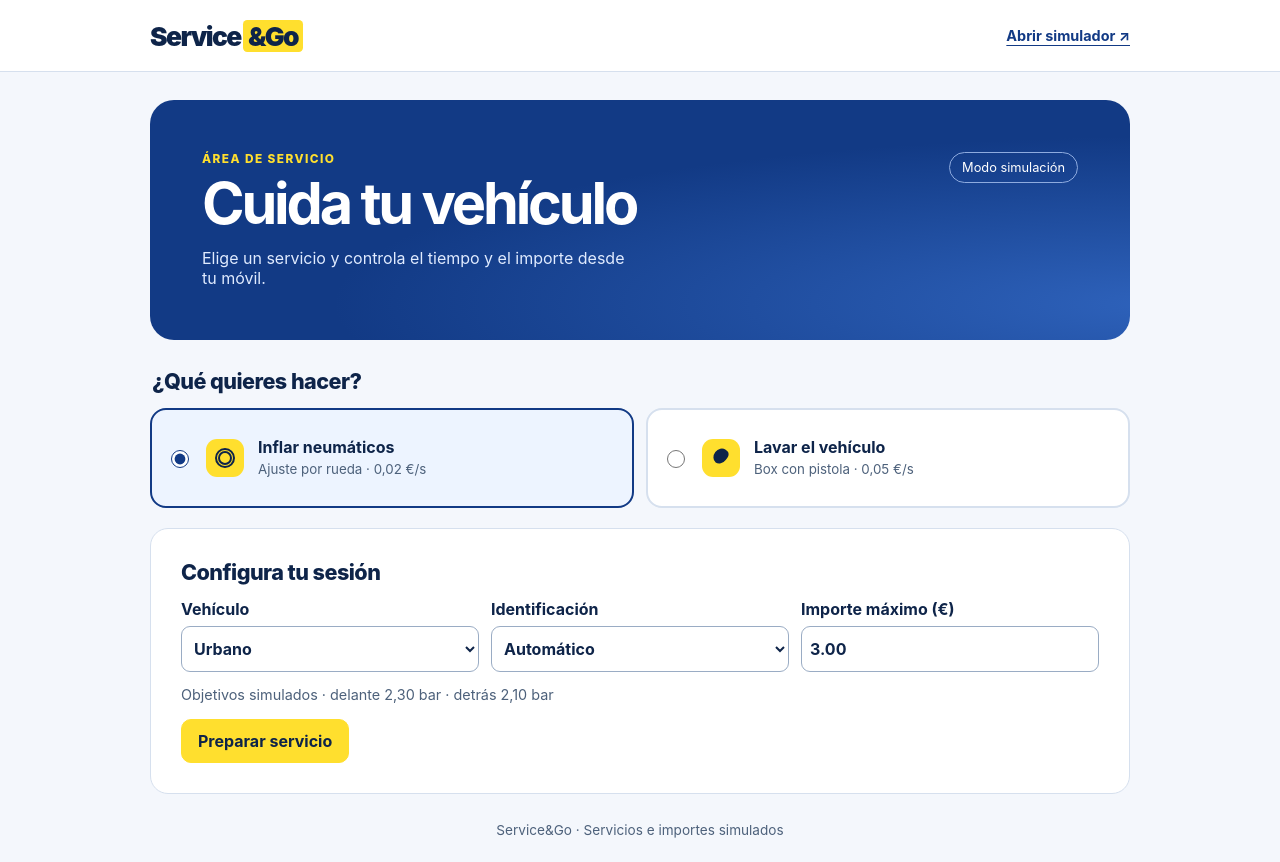
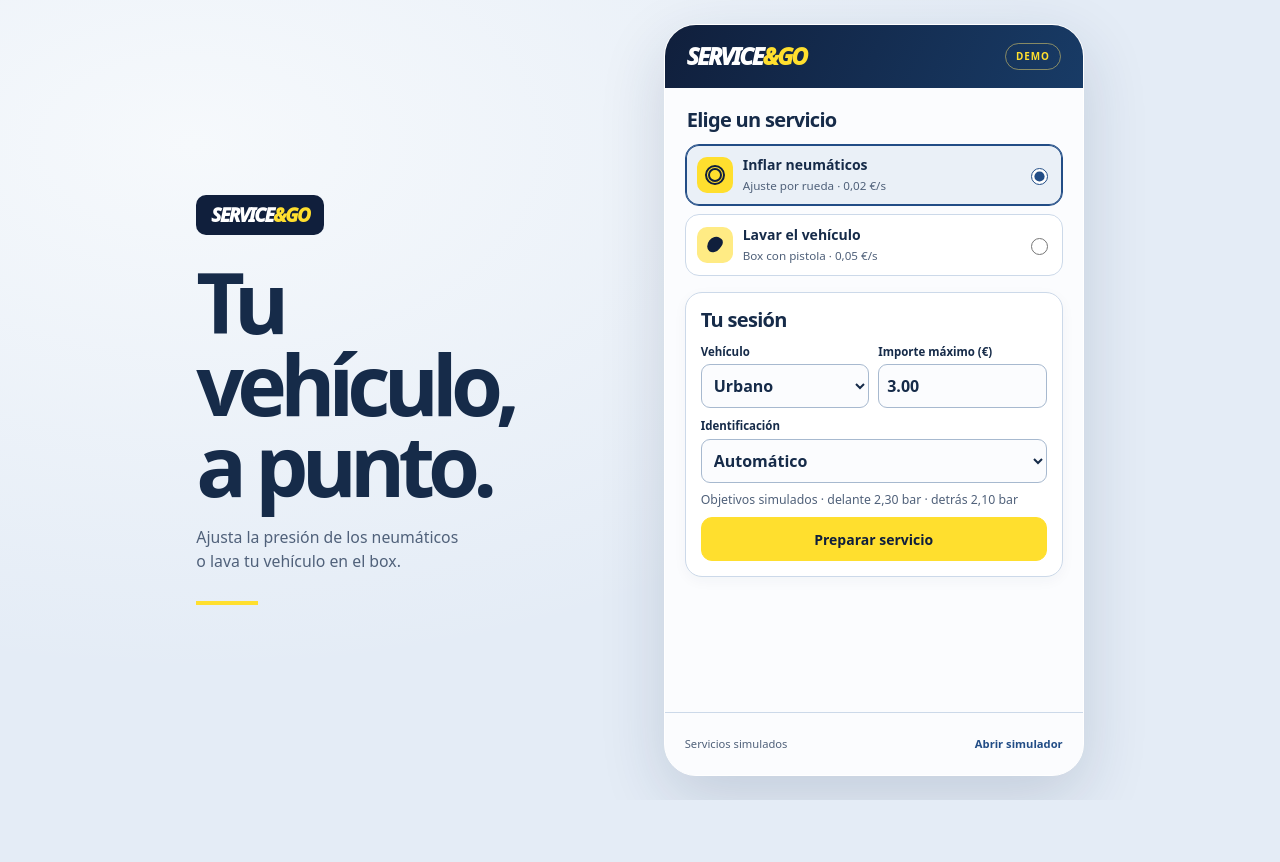
Before and after one commit to rbayes-upc/GAS-GO, a plain HTML site: page service-go/index.html in a window 1280 px wide. After the commit the page ends 800 px from the top, so only its background shows below. Drawn offline with Linux system fonts and the light colour scheme.

Commit message:
Align Service&Go with the GAS&GO and TAKE&GO visual family

```diff
--- a/service-go/app.mjs
+++ b/service-go/app.mjs
@@ -71,6 +71,8 @@ function render(session) {
   setText($('time'), timer(session.elapsed));
   setText($('total'), money(session.total));
   setText($('limit'), money(session.limit));
+  $('budget').max = session.limit;
+  $('budget').value = session.total;
 
   const identifying = session.phase === 'identifying';
   const ready = session.phase === 'ready';
--- a/service-go/index.html
+++ b/service-go/index.html
@@ -3,29 +3,28 @@
 <head>
   <meta charset="utf-8">
   <meta name="viewport" content="width=device-width, initial-scale=1">
-  <meta name="theme-color" content="#123a85">
+  <meta name="theme-color" content="#101f3c">
   <title>Service&Go · App del cliente</title>
-  <link rel="stylesheet" href="./styles.css">
-  <script type="module" src="./app.mjs"></script>
+  <link rel="stylesheet" href="./styles.css?v=2">
+  <script type="module" src="./app.mjs?v=2"></script>
 </head>
 <body data-view="client">
+  <aside class="desktop-story" aria-labelledby="story-title">
+    <span class="brand story-brand">SERVICE<span>&amp;GO</span></span>
+    <h1 id="story-title">Tu vehículo,<br>a punto.</h1>
+    <p>Ajusta la presión de los neumáticos o lava tu vehículo en el box.</p>
+    <div class="story-rule"></div>
+  </aside>
+  <div class="device">
     <header class="topbar">
-    <a class="brand" href="./">Service<span>&amp;Go</span></a>
-    <a class="header-link" id="equipment-link" href="./equipo.html" target="_blank" rel="noopener">Abrir simulador ↗</a>
+      <a class="brand" href="./" aria-label="Service&Go · Inicio">SERVICE<span>&amp;GO</span></a>
+      <span class="demo">DEMO</span>
     </header>
     <main>
-    <div class="hero">
-      <div>
-        <p class="eyebrow">ÁREA DE SERVICIO</p>
-        <h1>Cuida tu vehículo</h1>
-        <p>Elige un servicio y controla el tiempo y el importe desde tu móvil.</p>
-      </div>
-      <span class="demo">Modo simulación</span>
-    </div>
       <p class="error" id="error" role="alert" hidden></p>
       <form id="reservation">
         <fieldset class="chooser">
-        <legend>¿Qué quieres hacer?</legend>
+          <legend>Elige un servicio</legend>
           <div class="choices">
             <label class="choice">
               <input type="radio" name="service" value="air" checked>
@@ -40,11 +39,11 @@
           </div>
         </fieldset>
         <section class="panel setup" aria-labelledby="setup-title">
-        <h2 id="setup-title">Configura tu sesión</h2>
+          <h2 id="setup-title">Tu sesión</h2>
           <div class="fields">
             <label>Vehículo <select name="vehicle" id="vehicle"></select></label>
+            <label>Importe máximo (€) <input name="limit" type="number" inputmode="decimal" min="0.50" max="50" step="0.01" value="3.00" required></label>
             <label>Identificación <select name="method" id="method"></select></label>
-          <label>Importe máximo (€) <input name="limit" type="number" inputmode="decimal" min="0.50" max="50" step="0.01" value="3.00" required></label>
           </div>
           <p class="hint" id="vehicle-hint"></p>
           <button class="primary" type="submit">Preparar servicio</button>
@@ -60,6 +59,7 @@
           <div><dt>Importe</dt><dd id="total"></dd></div>
           <div><dt>Máximo</dt><dd id="limit"></dd></div>
         </dl>
+        <progress class="budget" id="budget" aria-label="Importe consumido del máximo"></progress>
         <p id="activity" class="hint"></p>
         <div class="actions">
           <button class="primary" type="button" data-action="confirm" hidden>Confirmar identificación</button>
@@ -70,6 +70,10 @@
         </div>
       </section>
     </main>
-  <footer>Service&Go · Servicios e importes simulados</footer>
+    <footer class="app-footer">
+      <span>Servicios simulados</span>
+      <a class="header-link" href="./equipo.html" target="_blank" rel="noopener">Abrir simulador</a>
+    </footer>
+  </div>
 </body>
 </html>
--- a/service-go/styles.css
+++ b/service-go/styles.css
@@ -1,87 +1,153 @@
 :root {
   color-scheme: light;
-  --blue: #123a85;
-  --navy: #0e2449;
-  --muted: #4d617b;
-  --ice: #edf4ff;
-  --line: #d6e0ee;
+  --deep: #101f3c;
+  --blue: #224d86;
+  --ink: #162b49;
+  --muted: #50617a;
+  --paper: #fbfcfe;
+  --tint: #eaf0f7;
+  --line: #ccd9e9;
   --yellow: #ffdf2e;
-  font-family: Inter, system-ui, sans-serif;
-  color: var(--navy);
-  background: #f4f7fc;
+  font: 14px/1.5 system-ui, -apple-system, "Segoe UI", sans-serif;
+  color: var(--ink);
+  background: #e4ecf6;
 }
 * { box-sizing: border-box; }
 [hidden] { display: none !important; }
 body { margin: 0; min-height: 100vh; }
 a { color: inherit; }
+button, input, select { font: inherit; }
+h1, h2, h3, h4, p { margin: 0; }
+h2, legend { font-size: 1.43rem; line-height: 1.18; font-weight: 850; letter-spacing: -.035em; }
+h3 { font-size: 1.1rem; margin-bottom: 10px; }
+button, a, input, select { -webkit-tap-highlight-color: transparent; }
+:focus-visible { outline: 3px solid #a97400; outline-offset: 3px; }
+.brand {
+  display: inline-block; color: inherit; text-decoration: none; font-size: 1.65rem;
+  font-style: italic; font-weight: 950; letter-spacing: -.075em; line-height: 1.1; white-space: nowrap;
+}
+.brand span { color: var(--yellow); }
+.demo {
+  border: 1px solid #f7dd6b80; border-radius: 99px; padding: 5px 10px;
+  color: var(--yellow); font-size: .71rem; font-weight: 850; letter-spacing: .09em;
+}
+body[data-view="client"] {
+  display: flex; align-items: center; justify-content: center; gap: clamp(44px, 8vw, 112px);
+  padding: 24px; background: radial-gradient(ellipse at 15% 18%, #f6f9fc, transparent 57%), #e4ecf6;
+}
+.desktop-story { flex: 0 1 365px; }
+.story-brand {
+  padding: 10px 15px; background: var(--deep); color: white; border-radius: 10px; font-size: 1.35rem;
+}
+.desktop-story h1 { font-size: clamp(3.7rem, 7vw, 6rem); line-height: .97; letter-spacing: -.081em; margin: 26px 0 20px; }
+.desktop-story p { max-width: 29ch; color: var(--muted); font-size: 1.13rem; }
+.story-rule { width: 62px; height: 4px; background: var(--yellow); margin-top: 28px; }
+.device {
+  width: 420px; height: min(800px, calc(100dvh - 48px)); min-height: 500px; display: flex; flex-direction: column;
+  border-radius: 32px; border: 1px solid white; overflow: hidden; background: var(--paper); box-shadow: 0 22px 65px #182e5229;
+}
 .topbar {
-  min-height: 72px; padding: 12px max(20px, calc((100% - 980px) / 2));
-  display: flex; align-items: center; justify-content: space-between; gap: 14px;
-  background: white; border-bottom: 1px solid var(--line);
+  display: flex; align-items: center; justify-content: space-between; gap: 10px;
+  background: linear-gradient(115deg, var(--deep), #183b66); color: white; padding: 18px 22px;
 }
-.brand { font-weight: 900; font-size: clamp(1.2rem, 4vw, 1.65rem); letter-spacing: -.06em; text-decoration: none; white-space: nowrap; }
-.brand span { background: var(--yellow); padding: 0 .19em; border-radius: .16em; margin-left: .08em; }
-.header-link { color: var(--blue); font-weight: 750; font-size: .9rem; padding-block: 10px; text-underline-offset: 4px; text-align: right; }
-main { width: min(980px, calc(100% - 32px)); margin: 28px auto; }
-.hero {
-  background: radial-gradient(ellipse at 104% 85%, #2e62bb 0, transparent 58%), var(--blue);
-  color: white; padding: clamp(24px, 5vw, 52px); border-radius: 24px;
-  display: flex; align-items: flex-start; justify-content: space-between; gap: 20px; margin-bottom: 28px;
+.device > main { padding: 20px; flex: 1; min-height: 0; overflow-y: auto; overscroll-behavior-y: contain; }
+.app-footer {
+  display: flex; align-items: center; justify-content: space-between; gap: 12px; padding: 9px 20px;
+  padding-bottom: max(9px, env(safe-area-inset-bottom)); border-top: 1px solid var(--line);
+  font-size: .8rem; color: var(--muted);
 }
-.eyebrow { margin: 0 0 8px; font-size: .74rem; font-weight: 850; letter-spacing: .12em; }
-.hero .eyebrow { color: var(--yellow); }
-h1 { font-size: clamp(2rem, 6vw, 3.6rem); letter-spacing: -.055em; line-height: 1.04; margin: 0 0 14px; }
-.hero p:last-child { margin: 0; max-width: 42ch; color: #e0ebff; }
-.demo { border: 1px solid #8eabdf; padding: 7px 12px; border-radius: 20px; white-space: nowrap; font-size: .8rem; }
-h2, legend { font-size: 1.35rem; font-weight: 800; letter-spacing: -.025em; margin: 0 0 14px; }
-h3 { font-size: 1.05rem; margin: 20px 0 10px; }
-.chooser { padding: 0; margin: 0 0 20px; border: 0; min-width: 0; }
-.choices, .fields, .metrics, .tires { display: grid; gap: 12px; }
-.choices, .tires { grid-template-columns: repeat(2, minmax(0, 1fr)); }
+.header-link {
+  display: inline-flex; align-items: center; gap: 5px; min-height: 44px;
+  font-weight: 800; color: var(--blue); text-decoration: none;
+}
+.header-link:hover { text-decoration: underline; text-underline-offset: 3px; }
+.chooser { padding: 0; margin: 0 0 16px; border: 0; min-width: 0; }
+legend { margin-bottom: 12px; }
+.choices { display: grid; gap: 8px; }
 .choice {
-  position: relative; display: flex; align-items: center; gap: 14px; min-height: 100px; padding: 14px;
-  background: white; border: 2px solid var(--line); border-radius: 16px; cursor: pointer;
+  display: flex; align-items: center; gap: 10px; min-height: 62px; padding: 9px 11px;
+  border-radius: 14px; border: 1px solid var(--line); background: white; cursor: pointer;
 }
-.choice:has(:checked) { border-color: var(--blue); background: var(--ice); }
-.choice input { width: 18px; height: 18px; flex-shrink: 0; accent-color: var(--blue); }
+.choice:has(:checked) { border-color: var(--blue); background: var(--tint); box-shadow: inset 0 0 0 1px var(--blue); }
+.choice input { order: 3; width: 17px; height: 17px; margin-left: auto; flex: 0 0 auto; accent-color: var(--blue); }
 .choice strong, small { display: block; }
-small { color: var(--muted); margin-top: 4px; line-height: 1.35; }
-.equipment-icon { position: relative; width: 38px; height: 38px; flex: 0 0 38px; background: var(--yellow); border-radius: 11px; }
-.wheel::after { content: ''; position: absolute; inset: 9px; border: 5px double var(--navy); border-radius: 50%; }
-.wash::after { content: ''; position: absolute; width: 13px; height: 16px; top: 9px; left: 12px; background: var(--navy); border-radius: 70% 45% 70% 70%; transform: rotate(37deg); }
-.panel { padding: clamp(18px, 4vw, 30px); border: 1px solid var(--line); border-radius: 18px; background: white; }
-.panel > :last-child { margin-bottom: 0; }
-.fields, .metrics { grid-template-columns: repeat(3, minmax(0, 1fr)); }
-.fields label, #code-form label { display: grid; gap: 7px; font-weight: 700; }
-select, input:not([type="radio"]) { width: 100%; min-height: 46px; border: 1px solid #9aacc4; border-radius: 9px; padding: 8px; color: inherit; background: white; font: inherit; font-size: 1rem; }
+small { color: var(--muted); margin-top: 2px; }
+.equipment-icon { position: relative; width: 36px; height: 36px; flex: 0 0 36px; background: #ffeb84; border-radius: 10px; }
+.choice:has(:checked) .equipment-icon { background: var(--yellow); }
+.wheel::after { content: ''; position: absolute; inset: 8px; border: 5px double var(--deep); border-radius: 50%; }
+.wash::after { content: ''; position: absolute; width: 13px; height: 17px; top: 9px; left: 11px; background: var(--deep); border-radius: 70% 45% 70% 70%; transform: rotate(37deg); }
+.panel { padding: 15px; background: white; border: 1px solid var(--line); border-radius: 17px; box-shadow: 0 4px 14px #182e520a; }
+.panel > h2 { margin-bottom: 12px; }
+.fields { display: grid; grid-template-columns: 1fr 1fr; gap: 9px; }
+.fields label:last-child { grid-column: 1 / -1; }
+.fields label, #code-form label { display: grid; gap: 4px; font-size: .82rem; font-weight: 750; }
+select, input:not([type="radio"]) {
+  width: 100%; min-height: 44px; border: 1px solid #a7b9cf; border-radius: 9px;
+  padding: 7px 8px; color: var(--ink); background: var(--paper); font-size: 16px;
+}
 .hint, .status { color: var(--muted); }
-.hint { font-size: .9rem; min-height: 1.3em; }
+.hint { font-size: .88rem; margin: 8px 0; }
+.status { font-weight: 700; }
 button {
-  min-height: 44px; border: 1px solid #a1b3cd; border-radius: 10px; padding: 8px 16px;
-  color: var(--blue); background: white; font: inherit; font-weight: 750; cursor: pointer;
+  min-height: 44px; border: 1px solid #a7b9cf; border-radius: 11px; padding: 8px 13px;
+  color: var(--deep); background: var(--paper); font-weight: 800; cursor: pointer;
 }
 button:disabled { opacity: .65; cursor: default; }
-button.primary { color: var(--navy); background: var(--yellow); border-color: var(--yellow); }
+button.primary { color: var(--deep); background: var(--yellow); border-color: var(--yellow); }
+button.primary:hover { background: #f4d026; }
 button[aria-pressed="true"] { color: white; background: var(--blue); border-color: var(--blue); }
-:focus-visible { outline: 3px solid #1649ad; outline-offset: 3px; }
-.actions { display: flex; flex-wrap: wrap; gap: 8px; margin-top: 15px; }
-.metrics > div, .tire { background: var(--ice); border-radius: 12px; padding: 12px; }
-.metrics dt { color: var(--muted); font-size: .8rem; }
-.metrics dd { font-size: clamp(1rem, 4vw, 1.5rem); font-weight: 850; margin: 3px 0 0; font-variant-numeric: tabular-nums; }
-.tire h4 { margin: 0 0 5px; }
-.tire p { margin: 0 0 8px; font-variant-numeric: tabular-nums; }
-.code { background: var(--ice); color: var(--blue); border-radius: 10px; padding: 12px; }
-.code strong { letter-spacing: .12em; }
-#code-form { display: flex; flex-wrap: wrap; align-items: end; gap: 10px; }
-.error { border-left: 4px solid #a32d28; color: #81231e; background: #fff3ef; padding: 10px 14px; }
-footer { text-align: center; margin: 24px 16px; color: var(--muted); font-size: .85rem; }
-@media (max-width: 640px) {
-  .hero { flex-direction: column; gap: 14px; }
-  .choices, .fields { grid-template-columns: 1fr; }
-  .choice { min-height: 70px; }
+.setup button { width: 100%; }
+.actions { display: flex; flex-wrap: wrap; gap: 8px; margin-top: 12px; }
+.device .session { padding: 16px; }
+.device .session .actions > button { flex: 1 1 100%; }
+.eyebrow { color: var(--blue); margin-bottom: 7px; font-size: .72rem; font-weight: 850; letter-spacing: .13em; }
+.metrics { display: grid; grid-template-columns: repeat(3, minmax(0, 1fr)); gap: 7px; margin: 14px 0 7px; }
+.metrics > div { padding: 8px; background: var(--tint); border-radius: 10px; }
+.metrics dt { color: var(--muted); font-size: .75rem; }
+.metrics dd { font-size: clamp(1.05rem, 4vw, 1.45rem); font-weight: 850; margin: 0; font-variant-numeric: tabular-nums; }
+.budget { display: block; width: 100%; height: 7px; border: 0; border-radius: 99px; overflow: hidden; accent-color: var(--blue); }
+.budget::-webkit-progress-bar { background: #cfdaea; }
+.budget::-webkit-progress-value { background: var(--blue); }
+.code { margin-top: 12px; background: var(--tint); color: var(--deep); border-radius: 10px; padding: 10px; font-weight: 800; }
+.error { margin-bottom: 12px; border-left: 4px solid #a32d28; color: #81231e; background: #fff3ef; padding: 9px 12px; }
+
+body[data-view="equipment"] {
+  background: radial-gradient(ellipse at 14% 0%, #275689, transparent 58%), var(--deep); color: #f7faff;
 }
-@media (max-width: 375px) {
-  .metrics { gap: 6px; }
-  .metrics > div { padding: 8px; }
+[data-view="equipment"] .topbar { padding: 18px max(20px, calc((100% - 960px) / 2)); border-bottom: 1px solid #b3ceec45; background: #101f3caa; }
+[data-view="equipment"] main { width: min(960px, calc(100% - 32px)); margin: 24px auto; }
+[data-view="equipment"] .header-link { color: var(--yellow); text-align: right; }
+.hero { margin-bottom: 18px; }
+.hero .eyebrow, [data-view="equipment"] .session .eyebrow { color: var(--yellow); }
+.hero h1 { font-size: clamp(2rem, 6vw, 3.25rem); letter-spacing: -.055em; line-height: 1.07; margin-bottom: 6px; }
+.hero p:last-child { color: #c9d9ec; }
+[data-view="equipment"] .panel { border: 1px solid #58779f; background: #142c4b; padding: clamp(15px, 3vw, 24px); }
+[data-view="equipment"] .status, [data-view="equipment"] .hint { color: #d1e0f1; }
+[data-view="equipment"] .metrics {
+  gap: 0; border: 4px solid #7c97ba; border-radius: 15px; background: #edf3f8; color: var(--deep);
+  box-shadow: inset 0 2px 6px #192f4d35; overflow: hidden;
+}
+[data-view="equipment"] .metrics > div { padding: clamp(7px, 2vw, 18px); border-radius: 0; background: transparent; }
+[data-view="equipment"] .metrics > div + div { border-left: 1px solid #b9cade; }
+[data-view="equipment"] .metrics dd { font: 800 clamp(1.15rem, 5vw, 2.5rem)/1.2 ui-monospace, monospace; }
+[data-view="equipment"] :focus-visible { outline-color: var(--yellow); }
+[data-view="equipment"] .budget { accent-color: var(--yellow); }
+[data-view="equipment"] .budget::-webkit-progress-bar { background: #3e5a7c; }
+[data-view="equipment"] .budget::-webkit-progress-value { background: var(--yellow); }
+#code-form { display: flex; flex-wrap: wrap; align-items: end; gap: 10px; margin: 12px 0; }
+#air-controls, #wash-controls { margin-top: 16px; }
+.tires { display: grid; grid-template-columns: repeat(2, minmax(0, 1fr)); gap: 9px; }
+.tire { border: 1px solid #5c799b; background: #203e61; border-radius: 12px; padding: 10px; }
+.tire p { color: #d1e0f1; margin: 3px 0 7px; font-variant-numeric: tabular-nums; }
+#programs { margin-top: 0; }
+#programs button[aria-pressed="true"] { color: var(--deep); background: var(--yellow); border-color: var(--yellow); }
+[data-view="equipment"] > footer { margin: 20px 16px; text-align: center; font-size: .85rem; color: #c9d9ec; }
+@media (max-width: 700px) {
+  body[data-view="client"] { display: block; padding: 0; }
+  .desktop-story { display: none; }
+  .device { width: 100%; height: 100dvh; min-height: 0; border: 0; border-radius: 0; box-shadow: none; }
+}
+@media (max-width: 370px) {
+  .device > main { padding: 14px; }
   .tires { grid-template-columns: 1fr; }
 }
```
Also changed, not shown: service-go/equipo.html (+7 -7 lines). Lines whose indentation alone changed are shown as unchanged.
